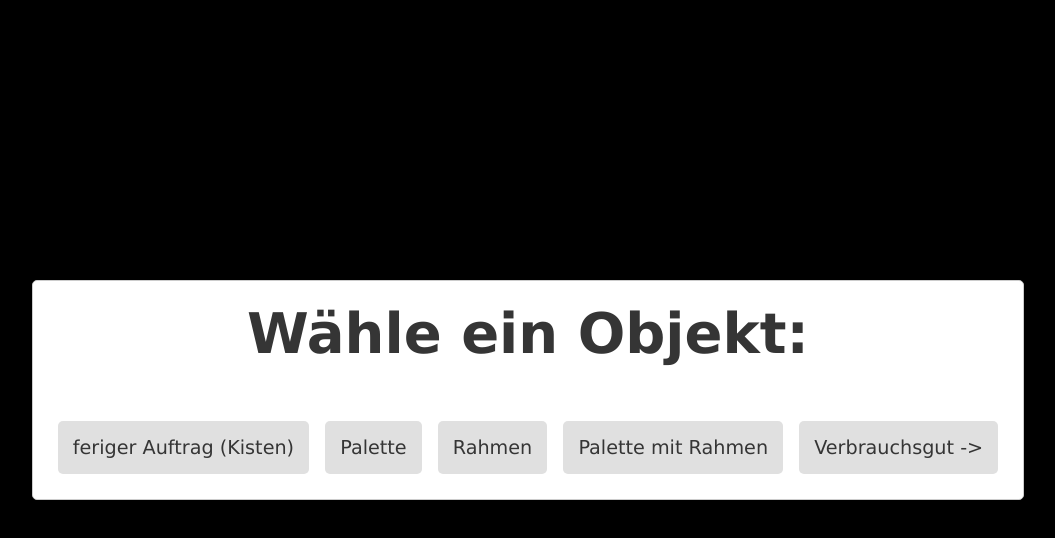
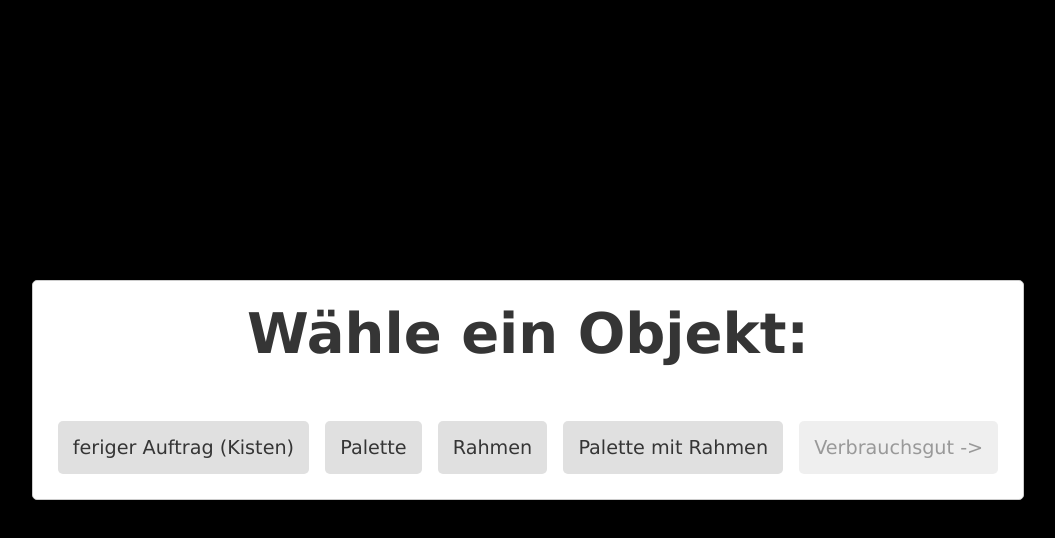
Before and after one commit to MicroMiner/GF-WaterSpider-ToDo, a plain HTML site: page newToDo.html in a window 1280 px wide. Both pictures are taken after a click on the element "Lieferung". Shown: the whole page, without its empty margins (112-1167 px from the left). Drawn offline with Linux system fonts and the light colour scheme.

Commit message:
design anpassung

```diff
--- a/newToDo.html
+++ b/newToDo.html
@@ -34,7 +34,7 @@
                 <div class="box" data-value="Palette">Palette</div>
                 <div class="box" data-value="Rahmen">Rahmen</div>
                 <div class="box" data-value="Palette mit Rahmen">Palette mit Rahmen</div>
-                <div class="box" data-value="verbruachsgut">Verbrauchsgut -></div>
+                <div class="box" data-value="verbrauchsgut">Verbrauchsgut -></div>
             </div>
         </div>
 
--- a/style.css
+++ b/style.css
@@ -127,6 +127,11 @@ a {
     display: none; /* Schritt ist jetzt standardmäßig ausgeblendet */
 }
 
+.box[data-value="verbrauchsgut"] {
+    opacity: 0.5;
+    pointer-events: none;
+}
+
 /* To-Do Liste */
 #todoContainer {
     width: 100%;
@@ -136,6 +141,10 @@ a {
 
     overflow: scroll;
     /* background-color: brown; */
+}
+
+#saveTodo {
+    padding: 10px 20px;
 }
 
 .todo-item {
```
